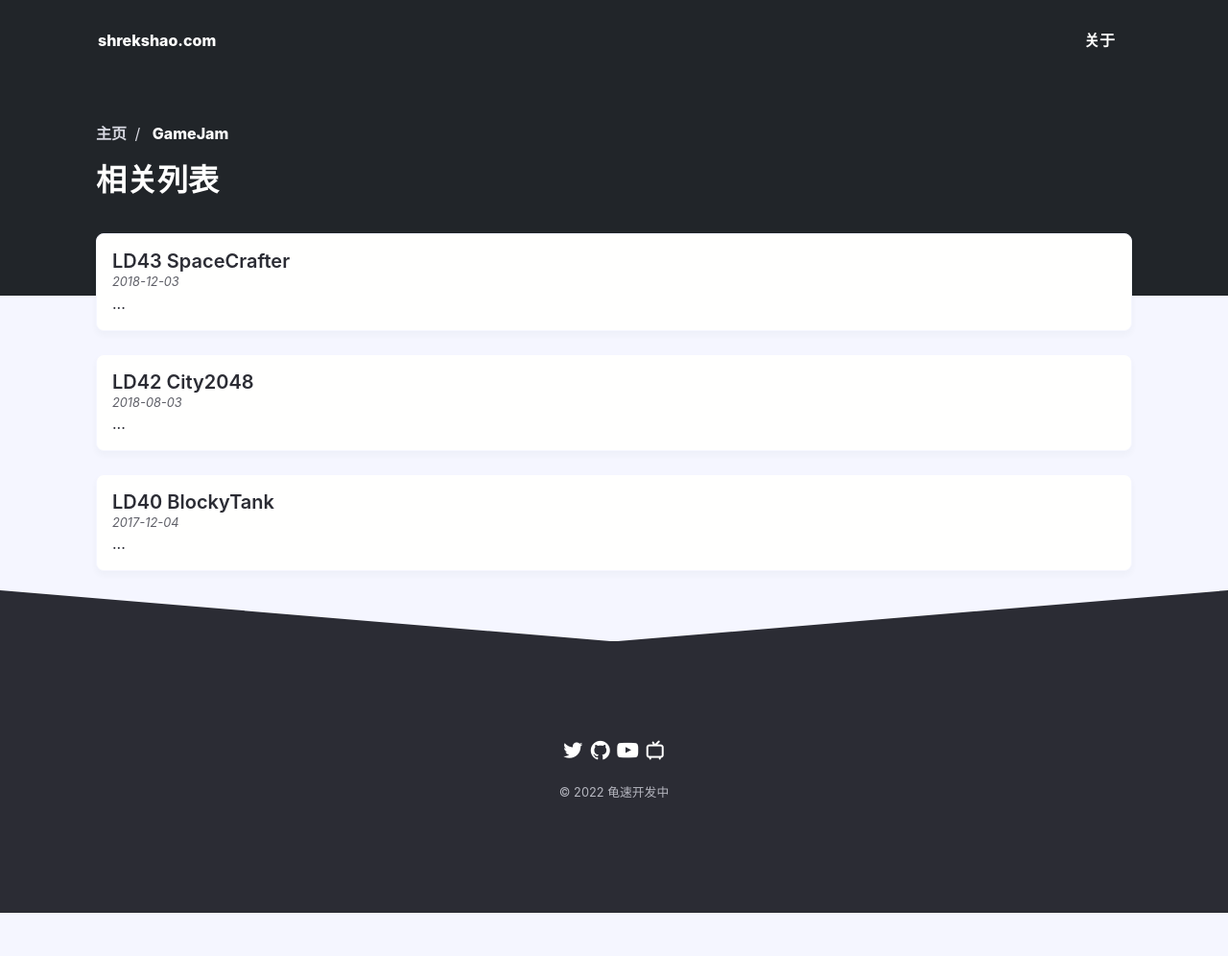
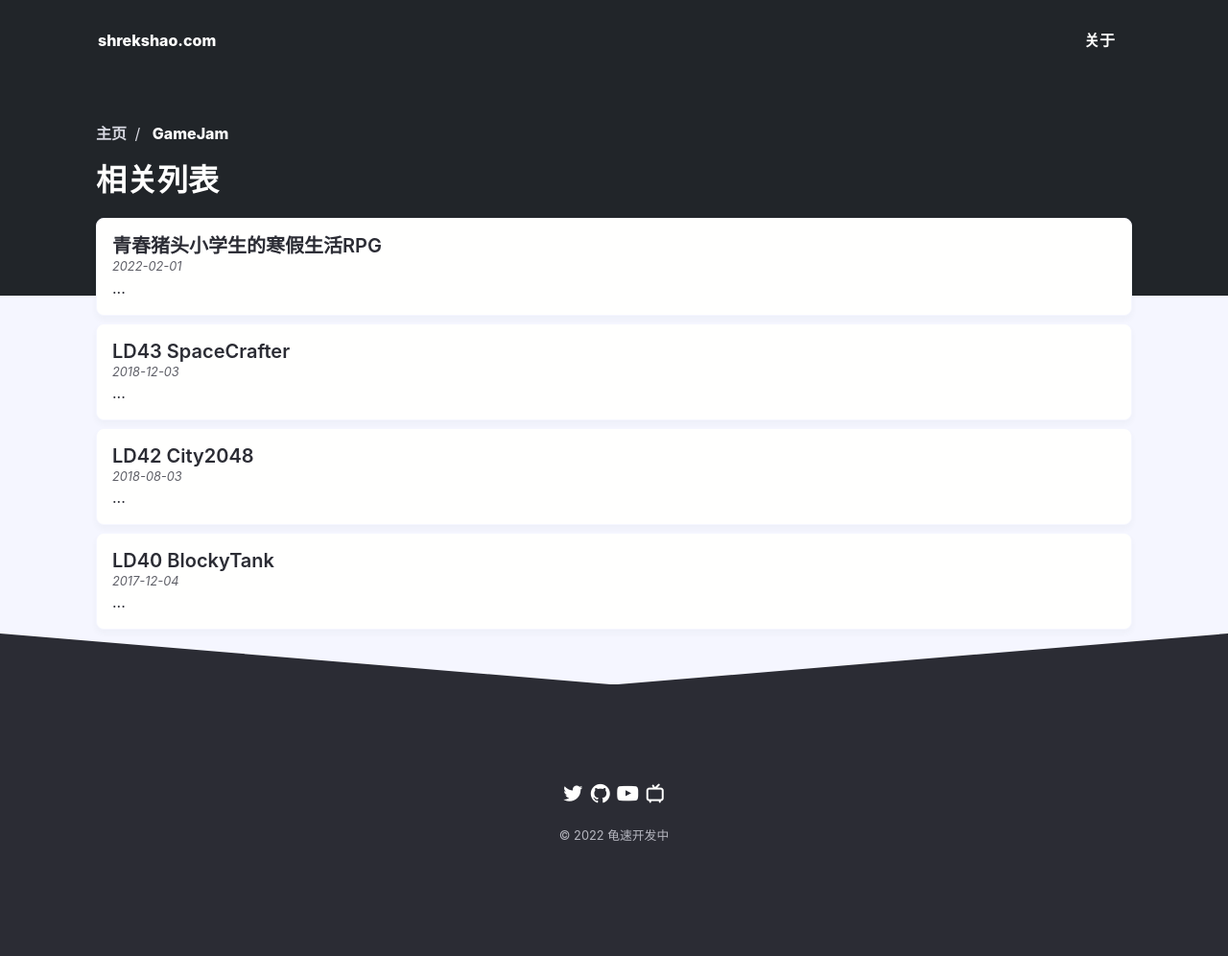
Before and after one commit to shrekshao/studio, a Jekyll site: the page built from _games/gamejam.md, in a window 1280 px wide. Shown: the whole page at 96% size. Built offline with Jekyll 4.4.1, drawn with Linux system fonts in a browser that asks for light colours; before the commit the page ends 951 px from its top, so only the background shows below that.

Commit message:
chunjie rpg

```diff
--- /dev/null
+++ b/_posts/gamejam/2022-02-01-chunjierpg.md
@@ -0,0 +1,8 @@
+---
+layout: post
+categories: gamejam
+tag: snapshot
+title: "青春猪头小学生的寒假生活RPG"
+img: assets/gamejam/chunjierpg.png
+direct-link: https://shrekshao.itch.io/chunjierpg
+---
```
Also changed, not shown: _games/gamejam.md (+2 -2 lines), assets/gamejam/chunjierpg.png (added).
